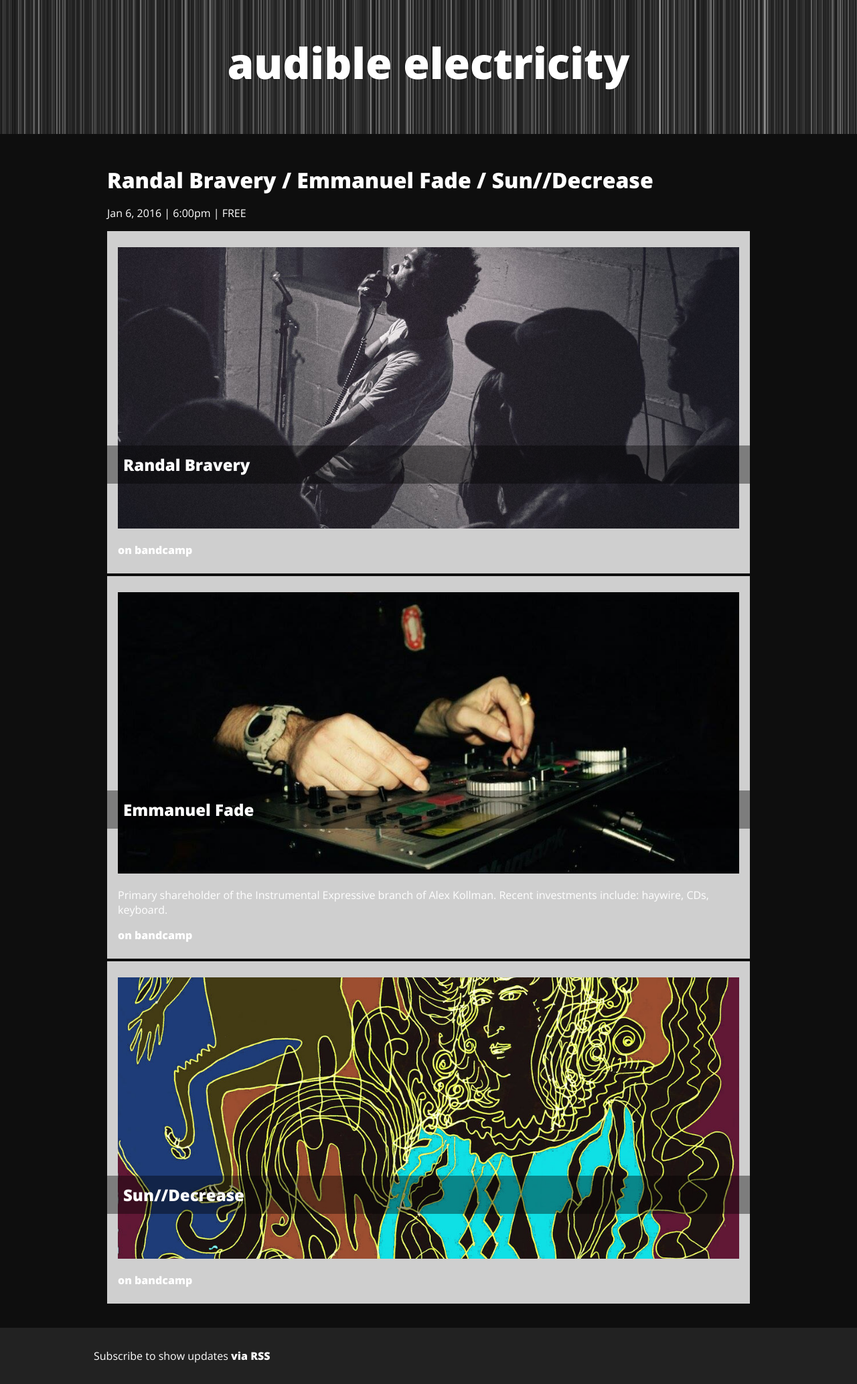
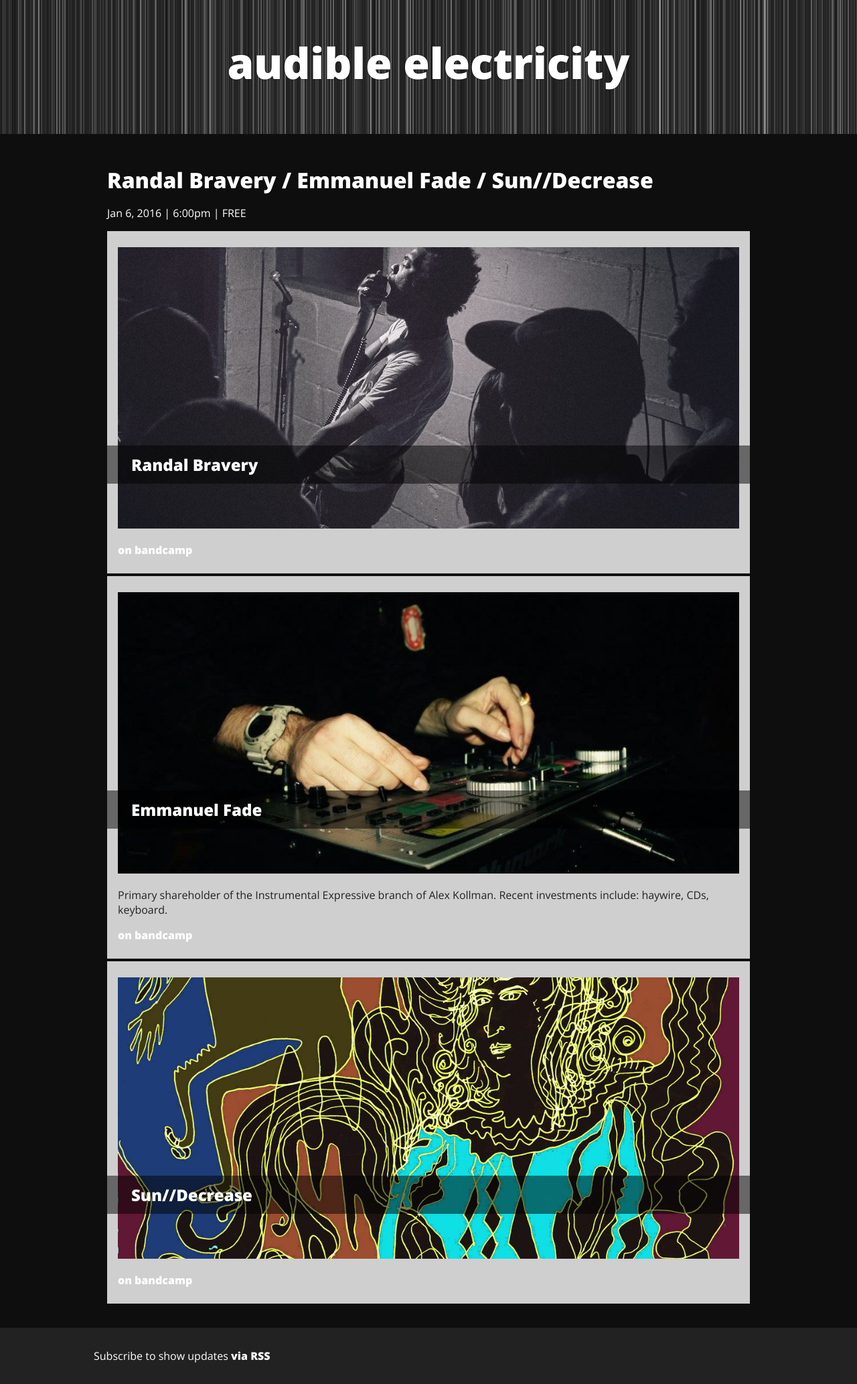
Before and after one commit to hecanjog/audibleelectricity.com, a Jekyll site: the page built from _posts/2016-01-06-randal-bravery-e-fade-sun.markdown, in a window 1280 px wide. Shown: the whole page at 67% size. Built offline with Jekyll 4.4.1, drawn with Linux system fonts in a browser that asks for light colours; nearby versions of some CDN libraries.

Commit message:
style tweak

```diff
--- a/_sass/_shows.scss
+++ b/_sass/_shows.scss
@@ -14,8 +14,8 @@
         left: 0;
         right: 0;
         margin: auto;
-        padding: 0.5em 1em;
-        background-color: rgba(0,0,0,0.4);
+        padding: 0.5em 1.5em;
+        background-color: rgba(0,0,0,0.5);
     }
 
     img {
@@ -23,4 +23,8 @@
         object-fit: cover;
         height: 420px;
     }
+
+    p {
+        color: #222;
+    }
 }
```
